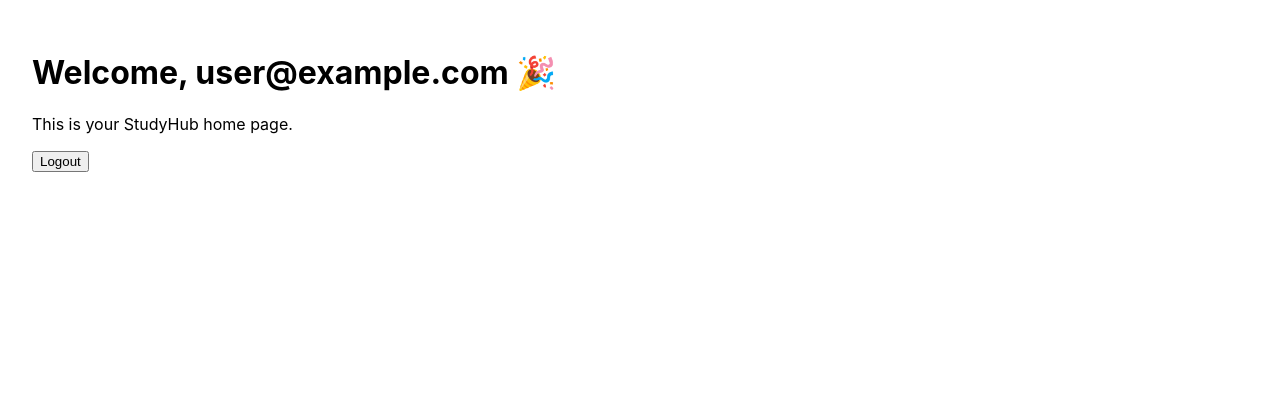
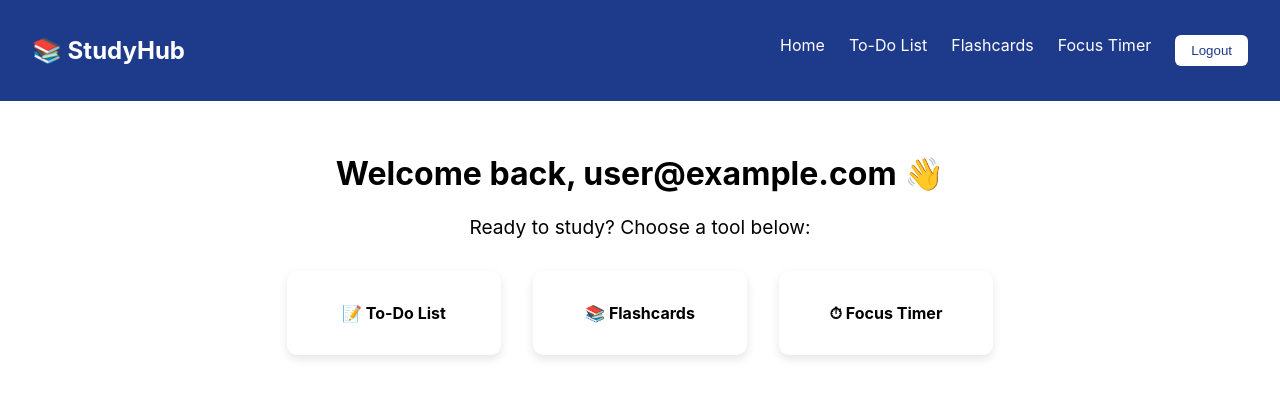
Before and after one commit to trg0124/FantasticFour, a React (Create React App) app in the folder frontend/studyhub/: page /home in a window 1280 px wide. Shown: the top 398 px of the page. Built offline with nearby package versions, Linux system fonts and the light colour scheme; no server answers; sample sign-in values are in the browser's storage.

Commit message:
Added ui components to homepage

```diff
--- a/frontend/studyhub/src/App.js
+++ b/frontend/studyhub/src/App.js
@@ -1,41 +1,64 @@
+import { useAuth } from "./components/Auth/authContext";
+import './App.css';
 import { Routes, Route, Navigate } from "react-router-dom";
 import Signup from "./components/Auth/Signup";
 import Login from "./components/Auth/Login";
 import Home from "./pages/home";
 import ProtectedRoute from "./components/Auth/protectedRoute";
-import { useAuth } from "./components/Auth/authContext";
-import './App.css';
+import Layout from "./components/ui/layout";
 
-function App() {
-  const { user } = useAuth();
-
+export default function App() {
   return (
     <Routes>
-      <Route
-        path="/"
-        element={user ? <Navigate to="/home" /> : <Navigate to="/login" />}
-      />
+      <Route path="/" element={<Navigate to="/login" />} />
 
-      <Route
-        path="/login"
-        element={user ? <Navigate to="/home" /> : <Login />}
-      />
-
-      <Route
-        path="/signup"
-        element={user ? <Navigate to="/home" /> : <Signup />}
-      />
+      <Route path="/login" element={<Login />} />
+      <Route path="/signup" element={<Signup />} />
 
       <Route
         path="/home"
         element={
           <ProtectedRoute>
-            <Home />
+            <Layout>
+              <Home />
+            </Layout>
+          </ProtectedRoute>
+        }
+      />
+
+      {/* pages you will create later */}
+      <Route
+        path="/todo"
+        element={
+          <ProtectedRoute>
+            <Layout>
+              <h1>To-Do List Page</h1>
+            </Layout>
+          </ProtectedRoute>
+        }
+      />
+
+      <Route
+        path="/flashcards"
+        element={
+          <ProtectedRoute>
+            <Layout>
+              <h1>Flashcards Page</h1>
+            </Layout>
+          </ProtectedRoute>
+        }
+      />
+
+      <Route
+        path="/timer"
+        element={
+          <ProtectedRoute>
+            <Layout>
+              <h1>Focus Timer Page</h1>
+            </Layout>
           </ProtectedRoute>
         }
       />
     </Routes>
   );
 }
-
-export default App;
--- a/frontend/studyhub/src/components/Auth/Login.jsx
+++ b/frontend/studyhub/src/components/Auth/Login.jsx
@@ -20,7 +20,7 @@
   };
 
   return (
-    <div style={{ textAlign: "center", marginTop: "2rem" }}>
+    <div style={{ textAlign: "center", marginTop: "2rem"}}>
       <h2>Login</h2>
       <form onSubmit={handleLogin} style={{ display: "flex", flexDirection: "column", gap: "1rem", width: "250px", margin: "0 auto" }}>
         <input type="email" placeholder="Email" value={email} onChange={(e) => setEmail(e.target.value)} />
--- /dev/null
+++ b/frontend/studyhub/src/components/ui/layout.jsx
@@ -0,0 +1,12 @@
+import Navbar from "./navbar";
+
+export default function Layout({ children }) {
+  return (
+    <>
+      <Navbar />
+      <main style={{ padding: "2rem" }}>
+        {children}
+      </main>
+    </>
+  );
+}
--- /dev/null
+++ b/frontend/studyhub/src/components/ui/navbar.jsx
@@ -0,0 +1,48 @@
+import { Link, useNavigate } from "react-router-dom";
+import { useAuth } from "../Auth/authContext";
+
+export default function Navbar() {
+  const { user, logout } = useAuth();
+  const nav = useNavigate();
+
+  const handleLogout = async () => {
+    await logout();
+    nav("/login");
+  };
+
+  if (!user) return null; // Hide navbar if not logged in
+
+  return (
+    <nav style={{
+      display: "flex",
+      justifyContent: "space-between",
+      alignItems: "center",
+      padding: "1rem 2rem",
+      backgroundColor: "#1e3a8a",
+      color: "white"
+    }}>
+      <Link to="/home" style={{ textDecoration: "none", color: "white" }}>
+        <h2>📚 StudyHub</h2>
+      </Link>
+
+      <div style={{ display: "flex", gap: "1.5rem" }}>
+        <Link to="/home" style={{ color: "white", textDecoration: "none" }}>Home</Link>
+        <Link to="/todo" style={{ color: "white", textDecoration: "none" }}>To-Do List</Link>
+        <Link to="/flashcards" style={{ color: "white", textDecoration: "none" }}>Flashcards</Link>
+        <Link to="/timer" style={{ color: "white", textDecoration: "none" }}>Focus Timer</Link>
+        <button
+          onClick={handleLogout}
+          style={{
+            background: "white",
+            color: "#1e3a8a",
+            border: "none",
+            padding: "0.5rem 1rem",
+            borderRadius: "6px",
+            cursor: "pointer"
+          }}>
+          Logout
+        </button>
+      </div>
+    </nav>
+  );
+}
--- a/frontend/studyhub/src/pages/home.jsx
+++ b/frontend/studyhub/src/pages/home.jsx
@@ -5,10 +5,34 @@
   const { user } = useAuth();
 
   return (
-    <div style={{ padding: "2rem" }}>
-      <h1>Welcome, {user?.email} 🎉</h1>
-      <p>This is your StudyHub home page.</p>
-      <LogoutButton />
+    <div style={{ textAlign: "center" }}>
+      <h1>Welcome back, {user?.email} 👋</h1>
+
+      <p style={{ marginTop: "1rem", fontSize: "1.2rem" }}>
+        Ready to study? Choose a tool below:
+      </p>
+
+      <div style={{
+        marginTop: "2rem",
+        display: "flex",
+        justifyContent: "center",
+        gap: "2rem"
+      }}>
+        <div style={cardStyle}>📝 To-Do List</div>
+        <div style={cardStyle}>📚 Flashcards</div>
+        <div style={cardStyle}>⏱ Focus Timer</div>
+      </div>
     </div>
   );
 }
+
+const cardStyle = {
+  background: "white",
+  borderRadius: "10px",
+  padding: "2rem",
+  width: "150px",
+  boxShadow: "0 4px 10px rgba(0,0,0,0.1)",
+  cursor: "pointer",
+  fontWeight: "bold",
+  textAlign: "center"
+};
```
